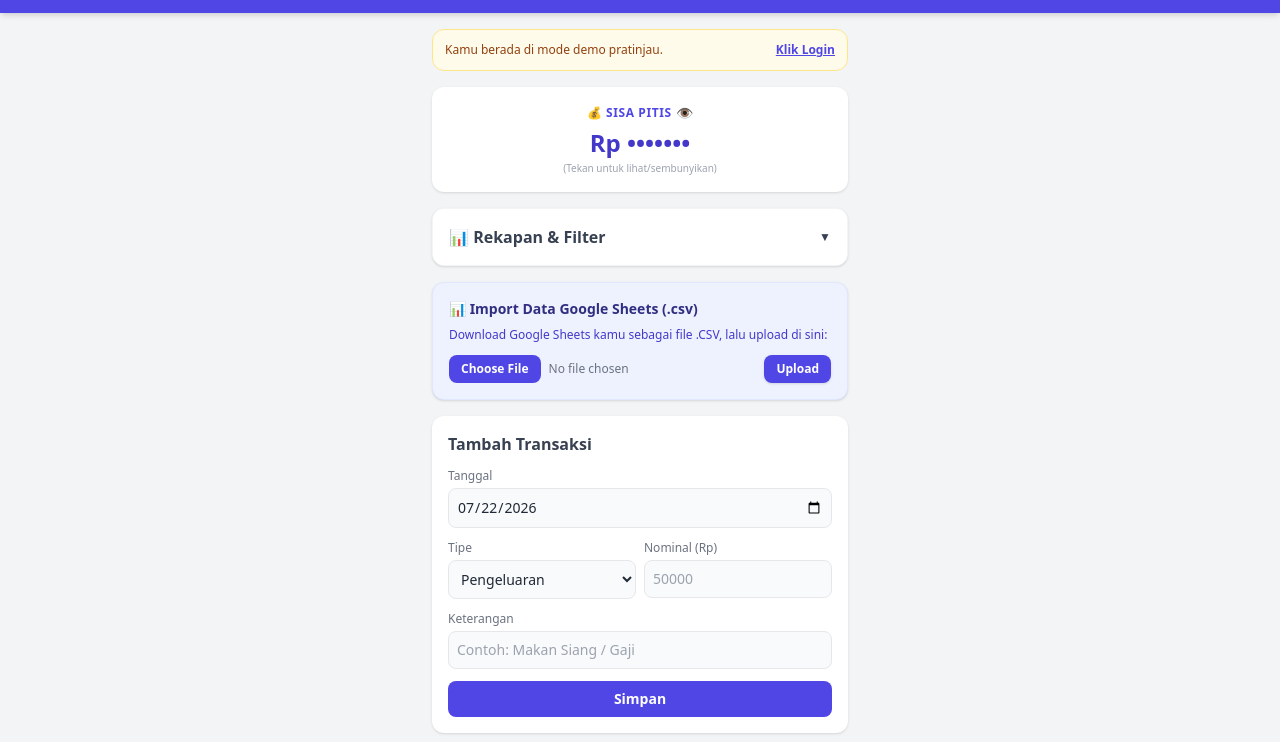
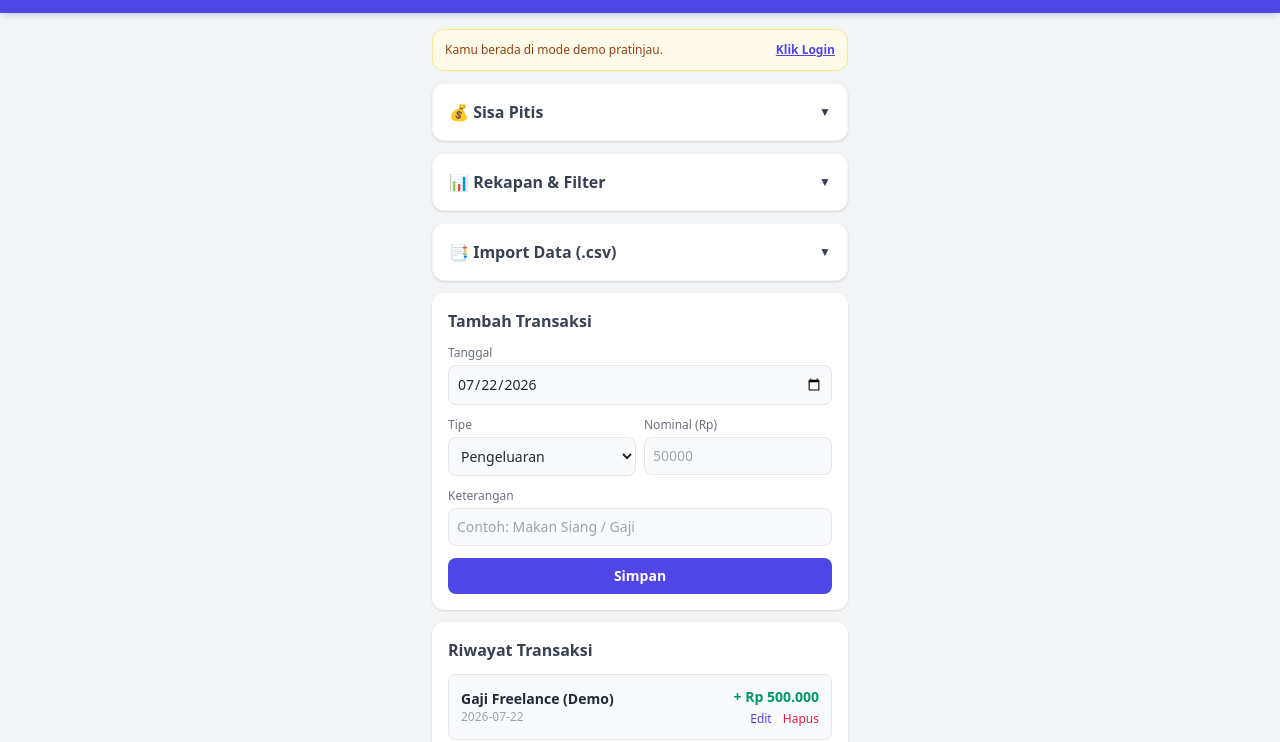
Before and after one commit to alfisjahri/kas-harian, a plain HTML site: page index.html in a window 1280 px wide. Shown: the part 63-805 px from the top of the page. Drawn offline with nearby package versions, Linux system fonts and the light colour scheme.

Commit message:
Update index.html

```diff
--- a/index.html
+++ b/index.html
@@ -41,7 +41,7 @@
     </div>
   </header>
 
-  <main class="max-w-md mx-auto p-4 space-y-4">
+  <main class="max-w-md mx-auto p-4 space-y-3">
 
     <!-- Banner Demo Alert -->
     <div id="demo-banner" class="bg-amber-50 border border-amber-200 p-3 rounded-xl flex justify-between items-center text-xs text-amber-800">
@@ -51,26 +51,28 @@
       </button>
     </div>
 
-    <!-- KARTU SISA PITIS (AUTO-HIDE / SENSOR NOMINAL) -->
-    <section class="bg-white p-4 rounded-xl shadow text-center cursor-pointer active:scale-98 transition" id="btn-toggle-pitis">
-      <div class="flex justify-center items-center gap-1 text-xs text-indigo-600 font-bold uppercase tracking-wider">
-        <span>💰 Sisa Pitis</span>
-        <span id="pitis-eye-icon" class="text-sm">👁️</span>
+    <!-- 1. ACCORDION: SISA PITIS (AUTO-HIDE DROPDOWN) -->
+    <section class="bg-white rounded-xl shadow overflow-hidden border border-gray-100">
+      <button type="button" id="btn-toggle-pitis-acc" class="w-full p-4 flex justify-between items-center font-bold text-gray-700 hover:bg-gray-50 transition">
+        <span class="flex items-center gap-2">💰 Sisa Pitis</span>
+        <span id="pitis-acc-arrow" class="text-xs transition-transform duration-200 transform">▼</span>
+      </button>
+
+      <div id="pitis-acc-content" class="hidden p-4 pt-0 border-t bg-white text-center cursor-pointer" id="btn-toggle-pitis-sensor">
+        <div class="pt-3 pb-1">
+          <p id="stat-sisa" class="text-2xl font-black text-indigo-700">Rp •••••••</p>
+          <p class="text-[10px] text-gray-400 mt-1">(Tekan angka untuk buka/tutup sensor <span id="pitis-eye-icon">👁️</span>)</p>
+        </div>
       </div>
-      <p id="stat-sisa" class="text-2xl font-black text-indigo-700 mt-1">Rp •••••••</p>
-      <p class="text-[10px] text-gray-400 mt-0.5">(Tekan untuk lihat/sembunyikan)</p>
     </section>
 
-    <!-- REKAPAN & FILTER (ACCORDION / AUTO-HIDE DROPDOWN) -->
+    <!-- 2. ACCORDION: REKAPAN & FILTER (AUTO-HIDE DROPDOWN) -->
     <section class="bg-white rounded-xl shadow overflow-hidden border border-gray-100">
-
-      <!-- Header Accordion (Bisa diklik buat Buka/Tutup) -->
-      <button type="button" id="btn-toggle-summary" class="w-full p-4 flex justify-between items-center font-bold text-gray-700 bg-white hover:bg-gray-50 transition">
+      <button type="button" id="btn-toggle-summary" class="w-full p-4 flex justify-between items-center font-bold text-gray-700 hover:bg-gray-50 transition">
         <span class="flex items-center gap-2">📊 Rekapan & Filter</span>
         <span id="summary-arrow" class="text-xs transition-transform duration-200 transform">▼</span>
       </button>
 
-      <!-- Isi Panel Rekapan (Default: Hidden biar ringkas) -->
       <div id="summary-content" class="hidden p-4 pt-0 border-t space-y-3 bg-white">
 
         <!-- Filter Controls -->
@@ -123,7 +125,7 @@
           </div>
         </div>
 
-        <!-- Box Angka Pemasukan / Pengeluaran (Teks Ringkas Gak Bakal Terpotong) -->
+        <!-- Box Angka -->
         <div class="grid grid-cols-2 gap-2 text-center pt-2">
           <div class="bg-emerald-50 p-3 rounded-lg border border-emerald-100">
             <span class="text-xs text-emerald-600 font-semibold block">Pemasukan</span>
@@ -138,16 +140,21 @@
       </div>
     </section>
 
-    <!-- Import Google Sheets (CSV) Section -->
-    <section id="import-section" class="bg-indigo-50 border border-indigo-100 p-4 rounded-xl shadow space-y-2">
-      <h2 class="font-bold text-indigo-900 text-sm flex items-center gap-1">📊 Import Data Google Sheets (.csv)</h2>
-      <p class="text-xs text-indigo-700">Download Google Sheets kamu sebagai file .CSV, lalu upload di sini:</p>
+    <!-- 3. ACCORDION: IMPORT DATA (AUTO-HIDE DROPDOWN) -->
+    <section class="bg-white rounded-xl shadow overflow-hidden border border-gray-100">
+      <button type="button" id="btn-toggle-import" class="w-full p-4 flex justify-between items-center font-bold text-gray-700 hover:bg-gray-50 transition">
+        <span class="flex items-center gap-2">📑 Import Data (.csv)</span>
+        <span id="import-arrow" class="text-xs transition-transform duration-200 transform">▼</span>
+      </button>
 
-      <div class="flex gap-2 items-center pt-1">
-        <input type="file" id="csv-file-input" accept=".csv" class="block w-full text-xs text-gray-500 file:mr-2 file:py-1.5 file:px-3 file:rounded-lg file:border-0 file:text-xs file:font-semibold file:bg-indigo-600 file:text-white hover:file:bg-indigo-700">
-        <button id="btn-import-csv" type="button" class="bg-indigo-600 text-white px-3 py-1.5 rounded-lg text-xs font-semibold whitespace-nowrap hover:bg-indigo-700 shadow">
-          Upload
-        </button>
+      <div id="import-content" class="hidden p-4 pt-2 border-t space-y-2 bg-indigo-50/50">
+        <p class="text-xs text-indigo-700">Download Google Sheets kamu sebagai file .CSV, lalu upload di sini:</p>
+        <div class="flex gap-2 items-center pt-1">
+          <input type="file" id="csv-file-input" accept=".csv" class="block w-full text-xs text-gray-500 file:mr-2 file:py-1.5 file:px-3 file:rounded-lg file:border-0 file:text-xs file:font-semibold file:bg-indigo-600 file:text-white hover:file:bg-indigo-700">
+          <button id="btn-import-csv" type="button" class="bg-indigo-600 text-white px-3 py-1.5 rounded-lg text-xs font-semibold whitespace-nowrap hover:bg-indigo-700 shadow">
+            Upload
+          </button>
+        </div>
       </div>
     </section>
 
@@ -270,7 +277,15 @@
     window.addEventListener('DOMContentLoaded', async () => {
       document.getElementById('tx-date').valueAsDate = new Date();
 
-      // Toggle Accordion Rekapan
+      // Accordion 1: Sisa Pitis
+      document.getElementById('btn-toggle-pitis-acc').addEventListener('click', () => {
+        const content = document.getElementById('pitis-acc-content');
+        const arrow = document.getElementById('pitis-acc-arrow');
+        content.classList.toggle('hidden');
+        arrow.classList.toggle('rotate-180');
+      });
+
+      // Accordion 2: Rekapan & Filter
       document.getElementById('btn-toggle-summary').addEventListener('click', () => {
         const content = document.getElementById('summary-content');
         const arrow = document.getElementById('summary-arrow');
@@ -278,8 +293,16 @@
         arrow.classList.toggle('rotate-180');
       });
 
-      // Toggle Sensor Sisa Pitis
-      document.getElementById('btn-toggle-pitis').addEventListener('click', () => {
+      // Accordion 3: Import CSV
+      document.getElementById('btn-toggle-import').addEventListener('click', () => {
+        const content = document.getElementById('import-content');
+        const arrow = document.getElementById('import-arrow');
+        content.classList.toggle('hidden');
+        arrow.classList.toggle('rotate-180');
+      });
+
+      // Toggle Sensor Angka Pitis
+      document.getElementById('pitis-acc-content').addEventListener('click', () => {
         isPitisHidden = !isPitisHidden;
         updatePitisDisplay();
       });
@@ -395,7 +418,7 @@
         transactions = dummyTransactions;
       }
 
-      // 1. HITUNG SALDO KAS GLOBAL (SISA PITIS AKUMULASI)
+      // 1. SALDO KAS GLOBAL (SISA PITIS)
       let globalMasuk = 0;
       let globalKeluar = 0;
 
@@ -408,7 +431,7 @@
       cachedSisaPitisFormatted = formatRp(totalSisaKasGlobal);
       updatePitisDisplay();
 
-      // 2. HITUNG REKAPAN TERFILTER
+      // 2. REKAPAN TERFILTER
       const filtered = getFilteredData(transactions);
 
       let totalMasukPeriode = 0;
```
